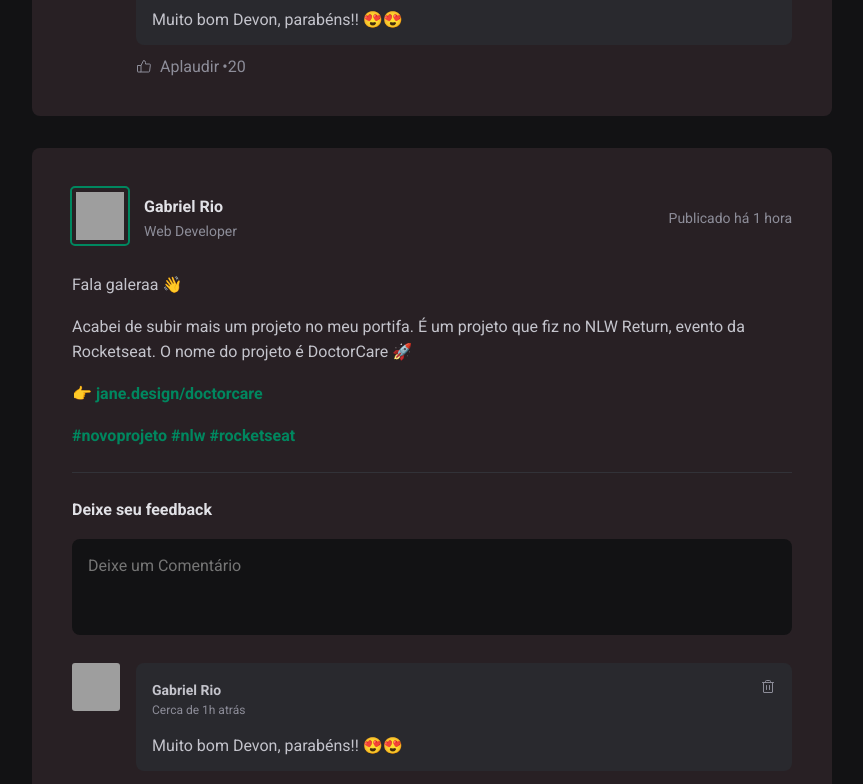
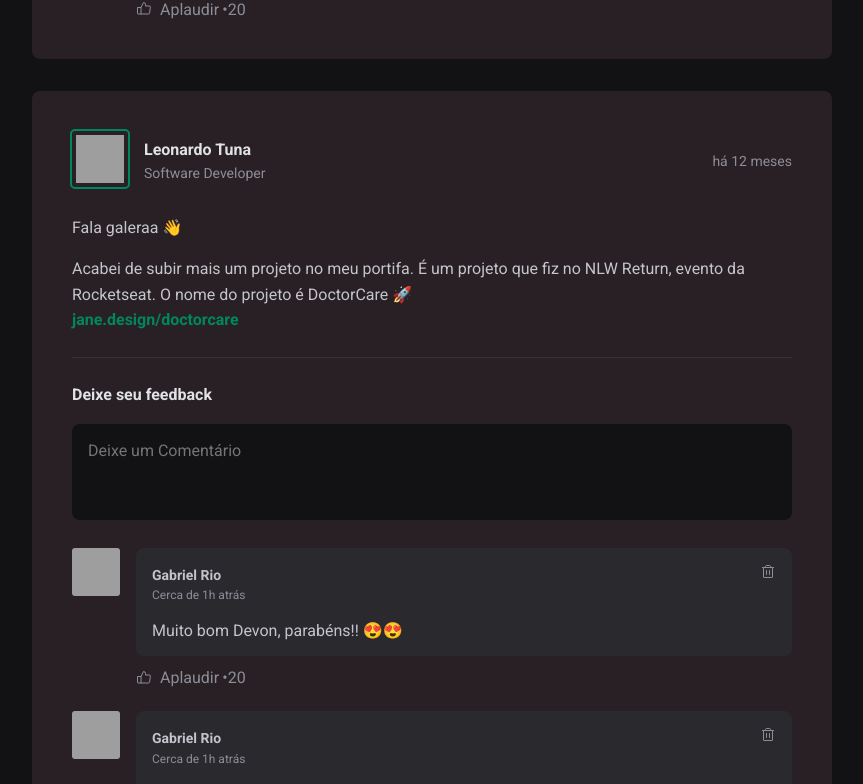
Before and after one commit to GabrielRioo/Rocketseat_Ignite, a React (Vite) app: page / in a window 1280 px wide. Shown: the part 1009-1793 px from the top of the page, without its empty margins (352-1215 px from the left). Built offline with nearby package versions, Linux system fonts and the light colour scheme; grey boxes are pictures that could not be loaded.

Commit message:
creating props for the post function and using date fns to format the dates

```diff
--- a/package.json
+++ b/package.json
@@ -10,6 +10,7 @@
     "preview": "vite preview"
   },
   "dependencies": {
+    "date-fns": "^2.30.0",
     "phosphor-react": "^1.4.1",
     "react": "^18.2.0",
     "react-dom": "^18.2.0"
--- a/src/App.jsx
+++ b/src/App.jsx
@@ -5,6 +5,37 @@
 
 import './assets/global.css'
 import styles from './App.module.css'
+
+const posts = [
+  {
+    id: 1,
+    author: {
+      avatarUrl: 'https://github.com/Gabrielrioo.png',
+      name: 'Gabriel Rio',
+      role: 'Web Developer'
+    },
+    content: [
+      { type: 'paragraph', content: 'Fala galeraa 👋'},
+      { type: 'paragraph', content: 'Acabei de subir mais um projeto no meu portifa. É um projeto que fiz no NLW Return, evento da Rocketseat. O nome do projeto é DoctorCare 🚀'},
+      { type: 'link', content: 'jane.design/doctorcare'}
+    ],
+    publishedAt: new Date('2023-05-29 10:35:00'),
+  },
+  {
+    id: 2,
+    author: {
+      avatarUrl: 'https://github.com/leotuna.png',
+      name: 'Leonardo Tuna',
+      role: 'Software Developer'
+    },
+    content: [
+      { type: 'paragraph', content: 'Fala galeraa 👋'},
+      { type: 'paragraph', content: 'Acabei de subir mais um projeto no meu portifa. É um projeto que fiz no NLW Return, evento da Rocketseat. O nome do projeto é DoctorCare 🚀'},
+      { type: 'link', content: 'jane.design/doctorcare'}
+    ],
+    publishedAt: new Date('2022-06-02 12:34:00'),
+  }
+]
 
 export function App() {
   const [count, setCount] = useState(0)
@@ -15,14 +46,17 @@
      <div className={styles.wrapper}>
       <Sidebar />
       <main>
-        <Post
-          author="Gabriel Rio"
-          content="Lorem ipsum dolor, sit amet consectetur adipisicing elit. Aliquid nam soluta fuga dolorum atque quis est impedit quos labore eaque minima ipsa eveniet reiciendis, voluptatibus incidunt quibusdam iure blanditiis sapiente."
-        />
-        <Post
-          author="Diego Fernandes"
-          content="Lorem ipsum dolor, sit amet consectetur adipisicing elit. Aliquid nam soluta fuga dolorum atque quis est impedit quos labore eaque minima ipsa eveniet reiciendis, voluptatibus incidunt quibusdam iure blanditiis sapiente."
-        />
+        {
+          posts.map(post => {
+            return (
+              <Post
+                author={post.author}
+                content={post.content}
+                publishedAt={post.publishedAt}
+              />
+            )
+          })
+        }
       </main>
      </div>
     </>
--- a/src/App.module.css
+++ b/src/App.module.css
@@ -8,3 +8,13 @@
     gap: 2rem;
     align-items: flex-start;
 }
+
+@media (max-width: 768px) {
+    html {
+        font-size: 87.5%;
+    }
+
+    .wrapper {
+        grid-template-columns: 1fr;
+    }
+}
--- a/src/components/Post.jsx
+++ b/src/components/Post.jsx
@@ -1,35 +1,48 @@
 import { Avatar } from './Avatar';
 import { Comment } from './Comment';
+import { format, formatDistanceToNow } from 'date-fns';
+import ptBR from 'date-fns/locale/pt-BR';
 import styles from './Post.module.css';
 
-export function Post(props) {
+export function Post({ author, publishedAt, content}) {
+    const publishedDateFormatted = format(publishedAt, "d 'de' LLL 'às' HH:mm'h'", {
+        locale: ptBR
+    })
+
+    const publishedDateRelativeToNow = formatDistanceToNow(publishedAt, {
+        locale:ptBR,
+        addSuffix: true
+    })
+
     return (
         <article className={styles.post}>
             <header>
                 <div className={styles.author}>
-                    <Avatar src="https://github.com/gabrielrioo.png" hasBorder={true}/>
+                    <Avatar src={author.avatarUrl} hasBorder={true}/>
                     <div className={styles.authorInfo}>
-                        <strong>Gabriel Rio</strong>
-                        <span>Web Developer</span>
+                        <strong>{author.name}</strong>
+                        <span>{author.role}</span>
                     </div>
                 </div>
 
                 <time
-                    title='11 de Maio às 08:12'
-                    dateTime='2022-05-11 08:12:32'>
-                        Publicado há 1 hora
+                    title={publishedDateFormatted}
+                    dateTime={publishedAt.toISOString()}>
+                        {publishedDateRelativeToNow}
                 </time>
             </header>
 
             <div className={styles.content}>
-                <p>Fala galeraa 👋</p>
-                <p>Acabei de subir mais um projeto no meu portifa. É um projeto que fiz no NLW Return, evento da Rocketseat. O nome do projeto é DoctorCare 🚀</p>
-                <p>👉{'  '}<a href=""> jane.design/doctorcare</a> </p>
-                <p>
-                    <a href=""> #novoprojeto </a> {' '}
-                    <a href=''>#nlw </a> {' '}
-                    <a href=''>#rocketseat</a>
-                </p>
+                {
+                    content.map(line => {
+                        if (line.type == 'paragraph') {
+                            return <p>{line.content}</p>
+                        }
+                        else if(line.type == 'link') {
+                            return <a href=''>{line.content}</a>
+                        }
+                    })
+                }
             </div>
 
             <form className={styles.commentForm}>
```
Also changed, not shown: 1 other file (tests, documents, lock files or other folders).
